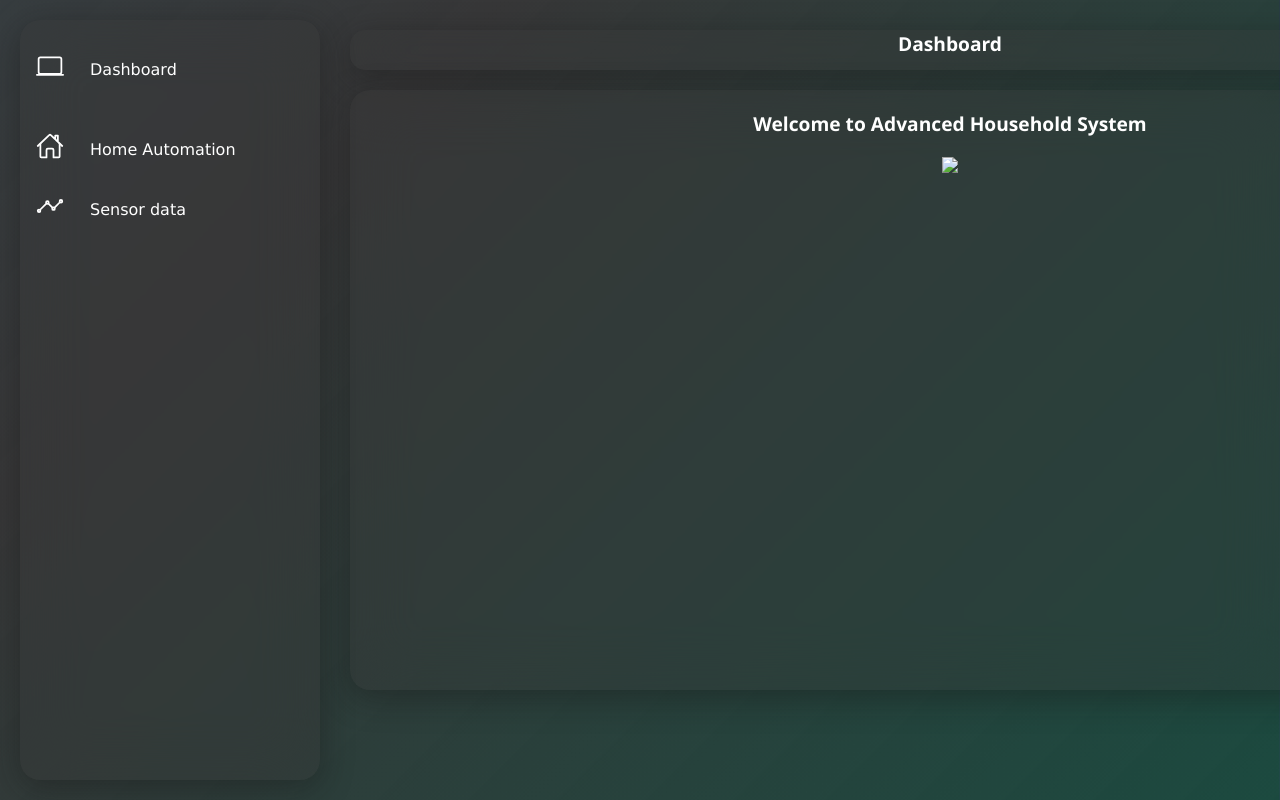
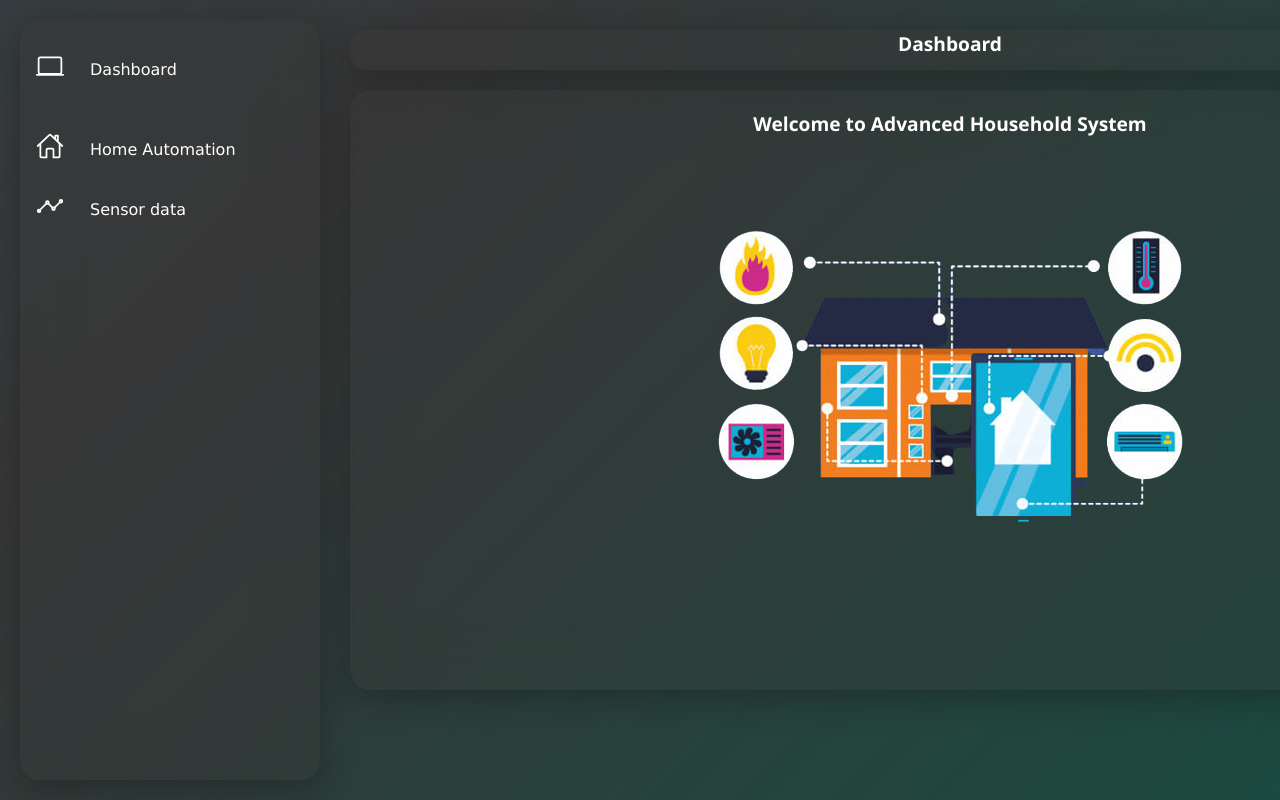
Before and after one commit to dharmikjethva30/HackThisFallFrontend, a plain HTML site: page frontend/index.html in a window 1280 px wide. Shown: the top 800 px of the page. Drawn offline with nearby package versions, Linux system fonts and the light colour scheme.

Commit message:
Update index.html

```diff
--- a/frontend/index.html
+++ b/frontend/index.html
@@ -47,7 +47,7 @@
 <div class="cardBoxBig">
      <div class="cardName">Welcome to Advanced Household System</div>
      <!-- <img src="home-automation-system-types.jpg"> -->
-     <img src="home-automation-system-types-removebg-preview.png">
+     <img src="img1.png">
     </div>
     <!-- <script>
         let navigation = document.querySelector('.navigation');
```
